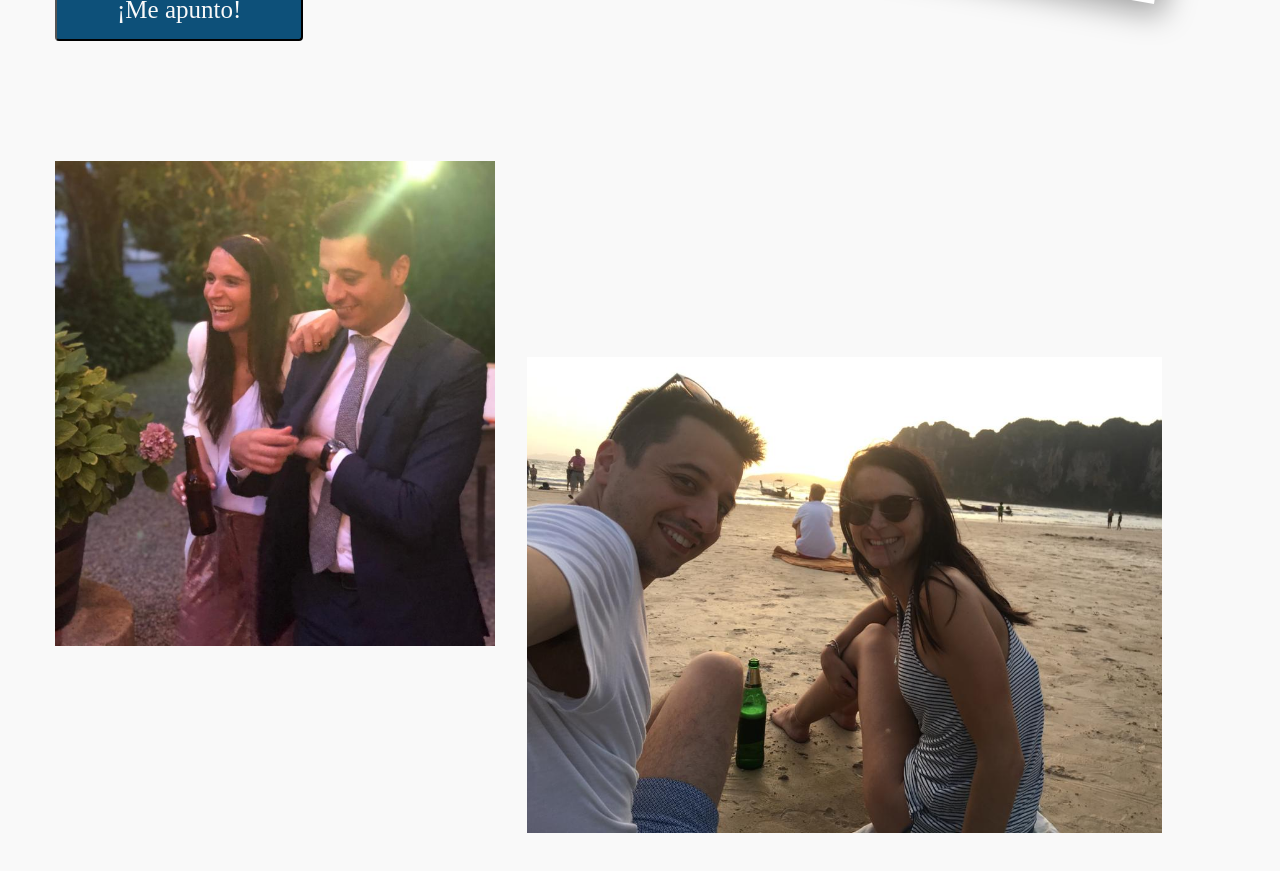
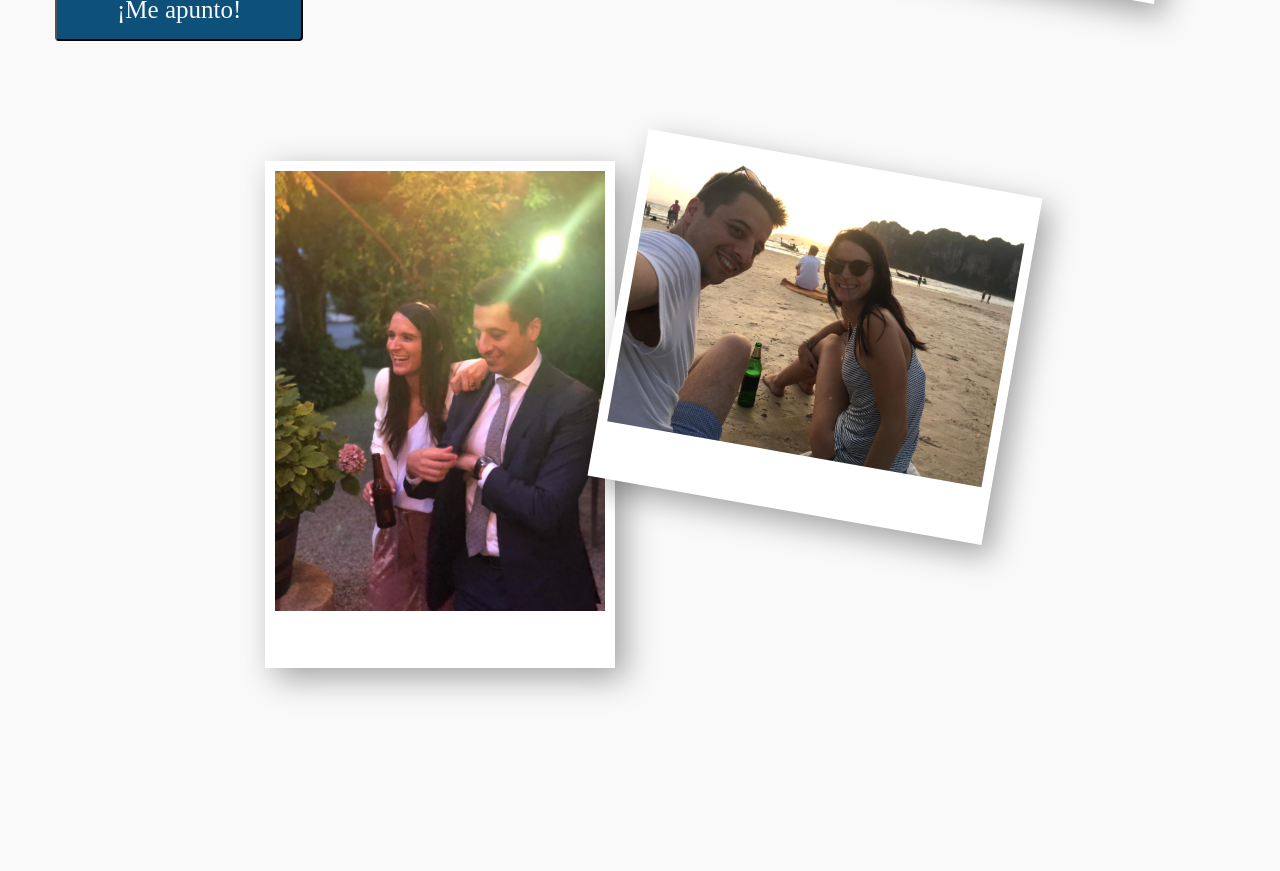
Before and after one commit to maitaneItz/bodaAnnaGerard, a Next.js app: page / in a window 1280 px wide. Shown: the part 1380-2251 px from the top of the page. After the commit the page ends 2168 px from the top, so only its background shows below. Built offline with nearby package versions, Linux system fonts and the light colour scheme; a web font is replaced by a local one.

Commit message:
Feat: modify collage

```diff
--- a/components/Collage/Collage.tsx
+++ b/components/Collage/Collage.tsx
@@ -1,11 +1,12 @@
 import { Container } from "../Container";
-import { Wrapper, Left, Right } from "./styles";
+import { Polaroid } from "../Polaroid";
+import { Wrapper } from "./styles";
 
 export const Collage = () => (
   <Container>
     <Wrapper>
-      <Left />
-      <Right />
+      <Polaroid image="/images/AnnaGerard1.jpeg" alt="" />
+      <Polaroid image="/images/AnnaGerard2.jpeg" alt="" />
     </Wrapper>
   </Container>
 );
--- a/components/Collage/styles.ts
+++ b/components/Collage/styles.ts
@@ -1,53 +1,18 @@
 import styled from "styled-components";
 import * as tokens from "../../dictionary/variables";
-import { isMobile, isTablet } from "../../styles/media";
 
 export const Wrapper = styled.div`
   padding-bottom: ${tokens.SpaceXxxl};
   display: flex;
-`;
+  justify-content: center;
+  align-items: flex-start;
 
-export const Left = styled.div`
-  width: 440px;
-  height: 485px;
-  line-height: 0;
-  flex-grow: 0;
-  margin-right: ${tokens.SpaceL};
-  margin-bottom: 200px;
-  background: url("/images/AnnaGerard1.jpeg") no-repeat;
-  background-position: center bottom;
-  background-size: cover;
-
-  @media ${isTablet} {
-    width: 320px;
-    height: 345px;
-    margin-bottom: ${tokens.SpaceHero};
+  > :first-child {
+    width: 350px;
+    transform: rotate(0deg);
   }
 
-  @media ${isMobile} {
-    width: 200px;
-    height: 220px;
-    margin-right: -${tokens.SpaceL};
-    margin-bottom: ${tokens.SpaceXxxl};
+  > :last-child {
+    width: 400px;
   }
 `;
-
-export const Right = styled.div`
-  align-self: flex-end;
-  height: 503px;
-  width: 635px;
-  flex-grow: 0;
-  background: url("/images/AnnaGerard2.jpeg") no-repeat;
-  background-position: center;
-  background-size: contain;
-
-  @media ${isTablet} {
-    height: 400px;
-    width: 515px;
-  }
-
-  @media ${isMobile} {
-    height: 300px;
-    width: 320px;
-  }
-`;
```
